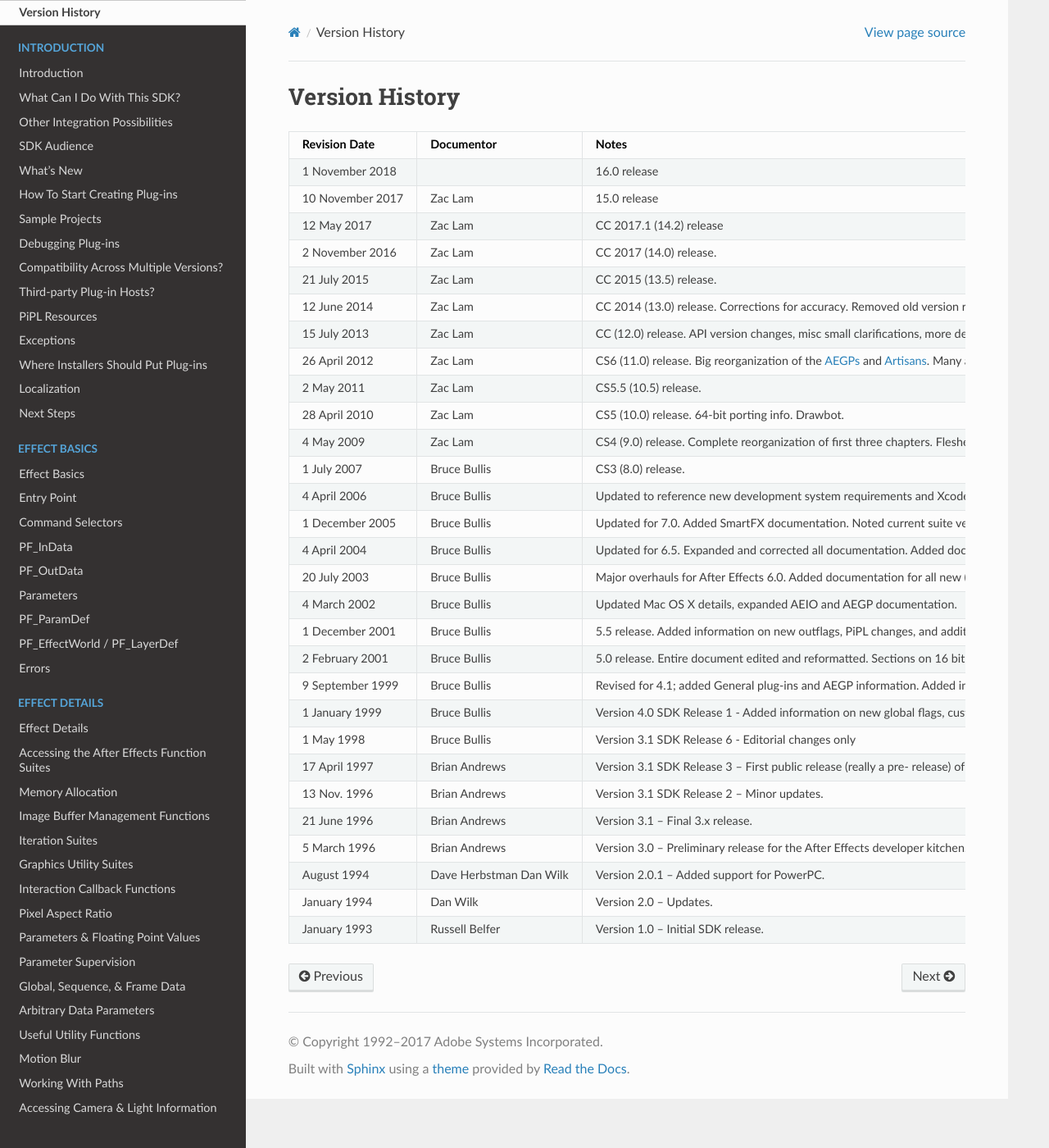
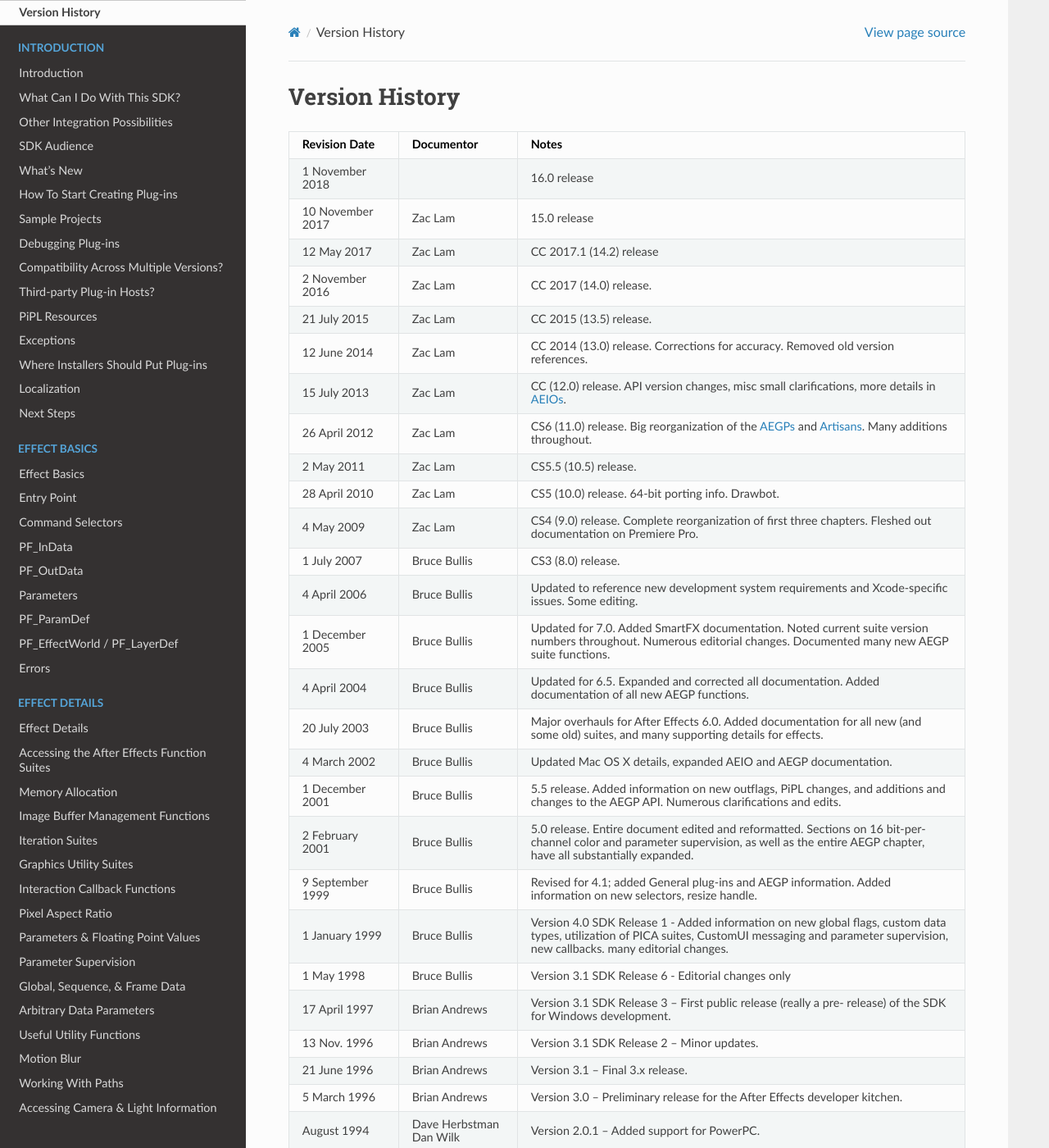
Before and after one commit to docsforadobe/after-effects-plugin-guide, a Sphinx documentation site: the page built from docs/history.rst, in a window 1280 px wide and 1400 px high. Shown: the whole window at 82% size. Built offline with Sphinx 7.4.7 and the Read the Docs theme 2.0.0, drawn with Linux system fonts in a browser that asks for light colours; pages that are not in the unit, such as notebooks, are missing from menus.

Commit message:
Add word wrap to table contents

```diff
--- a/docs/_static/extra.css
+++ b/docs/_static/extra.css
@@ -1,3 +1,7 @@
 .wy-nav-content {
   max-width: calc(100% - 50px) !important;
 }
+
+.wy-table-responsive table td, .wy-table-responsive table th {
+  white-space: inherit !important;
+}
```
